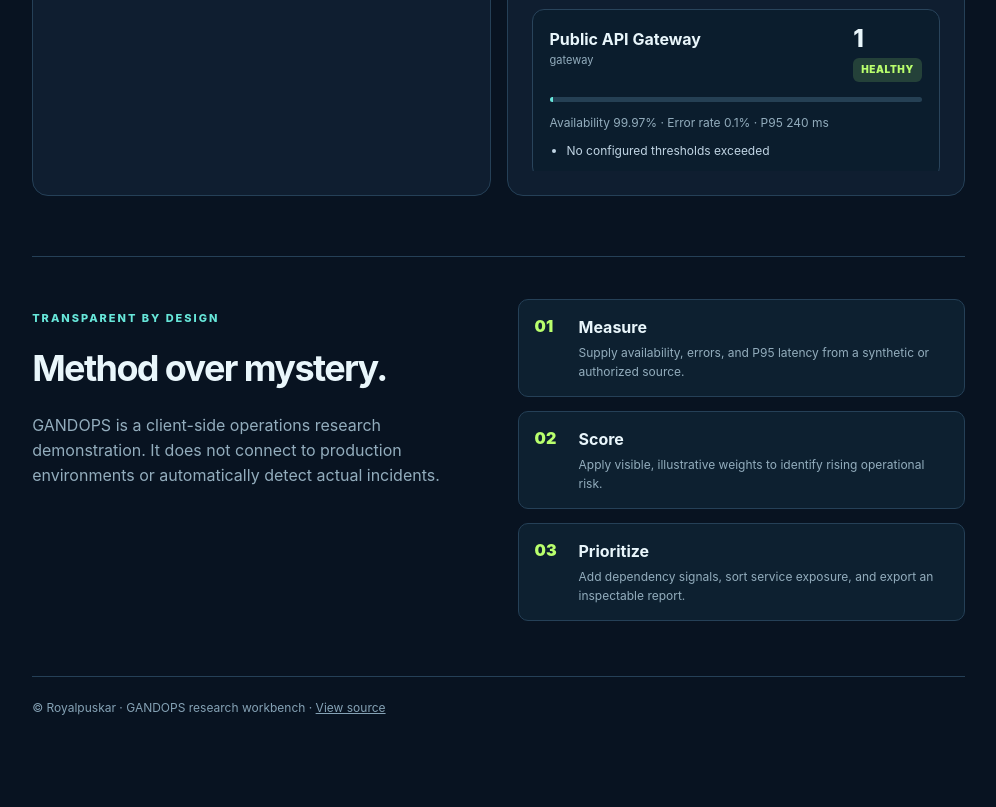
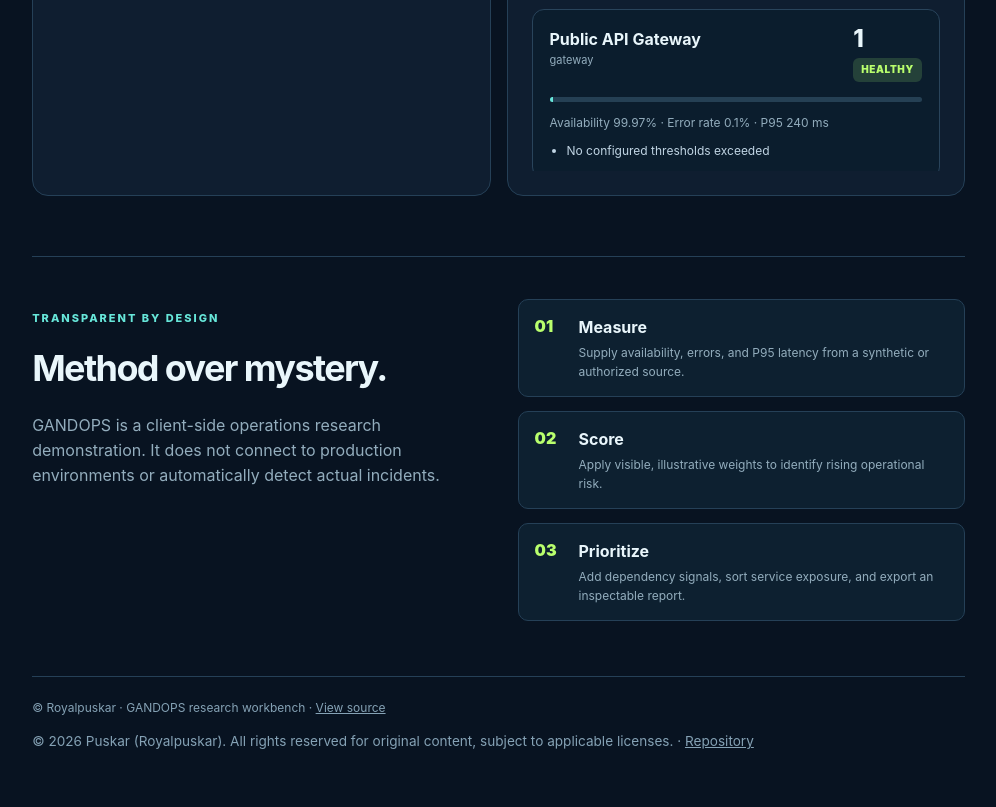
Before and after one commit to Royalpuskar/GANDOPS-WEB, a plain HTML site: page index.html in a window 1280 px wide. Shown: the part 1424-2231 px from the top of the page, without its empty margins (264-1260 px from the left). Before the commit the page ends 2182 px from the top, so only its background shows below. Drawn offline with Linux system fonts and the light colour scheme.

Commit message:
Add Puskar footer attribution and large-display presentation styles

```diff
--- a/index.html
+++ b/index.html
@@ -55,7 +55,7 @@
       <div><p class="eyebrow">TRANSPARENT BY DESIGN</p><h2>Method over mystery.</h2><p>GANDOPS is a client-side operations research demonstration. It does not connect to production environments or automatically detect actual incidents.</p></div>
       <ol><li><b>Measure</b><span>Supply availability, errors, and P95 latency from a synthetic or authorized source.</span></li><li><b>Score</b><span>Apply visible, illustrative weights to identify rising operational risk.</span></li><li><b>Prioritize</b><span>Add dependency signals, sort service exposure, and export an inspectable report.</span></li></ol>
     </section>
-    <footer>© Royalpuskar · GANDOPS research workbench · <a href="https://github.com/Royalpuskar/GANDOPS-WEB">View source</a></footer>
+    <footer>© Royalpuskar · GANDOPS research workbench · <a href="https://github.com/Royalpuskar/GANDOPS-WEB">View source</a><p class="puskar-attribution" style="flex-basis:100%;font-size:0.85rem;line-height:1.6;overflow-wrap:anywhere">© 2026 Puskar (Royalpuskar). All rights reserved for original content, subject to applicable licenses. · <a href="https://github.com/Royalpuskar/GANDOPS-WEB">Repository</a></p></footer>
   </main>
 </div>
 </body>
```
